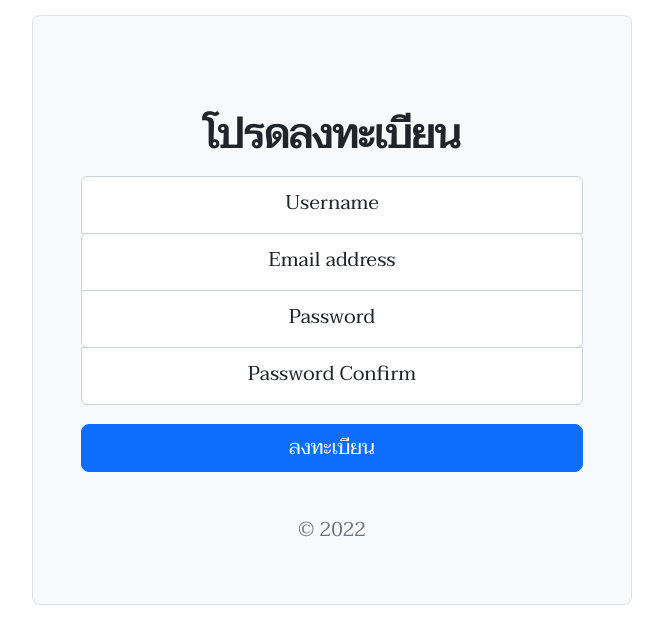
After one commit to jor2818/SHOKI-RSI, a Flask app: template shoki/templates/signup.html in a window 1280 px wide. The commit adds this page. Shown: the top 644 px of the page, without its empty margins (308-971 px from the left). Run offline with Flask 2, Linux system fonts and the light colour scheme; the template is opened without the code that fills it: most values are stand-ins (such as "Sample title", 1, 10 or a date in 2020); some libraries are stand-ins or nearby versions.

Commit message:
commit signup and home

```diff
--- a/app.py
+++ b/app.py
@@ -1,5 +1,4 @@
 from shoki import create_app
-
 
 if __name__ == '__main__':
     app = create_app()
--- a/shoki/__init__.py
+++ b/shoki/__init__.py
@@ -24,7 +24,7 @@ def create_app():
     Migrate(app,db)
 
 
-    #from .views import views
+    from .views import views
     #from .tripgen import tripgen
     #from .tripdist import tripdist
     #from .tripass import tripass
@@ -33,7 +33,7 @@ def create_app():
     #from .shortpath import shortpath
 
     # create the Views Blueprint
-    #app.register_blueprint(views, url_prefix='/')
+    app.register_blueprint(views, url_prefix='/')
     #app.register_blueprint(tripgen, url_prefix='/')
     #app.register_blueprint(tripdist, url_prefix='/')
     #app.register_blueprint(tripass, url_prefix='/')
--- a/shoki/static/css/styles.css
+++ b/shoki/static/css/styles.css
@@ -74,7 +74,7 @@ footer, header, hgroup, menu, nav, section {
 }
 body {
 	line-height: 1;
-    font-family: 'Tavirajregular', serif;
+    font-family: 'tavirajregular', serif;
 	font-size: 20px;
 }
 ol, ul {
@@ -92,3 +92,36 @@ table {
 	border-collapse: collapse;
 	border-spacing: 0;
 }
+
+.form-signup {
+    width: 100%;
+    max-width: 630px;
+    padding: 15px;
+    margin: auto;
+  }
+
+.form-signup .checkbox {
+    font-weight: 400;
+  }
+
+.form-signup .form-floating:focus-within {
+    z-index: 2;
+  }
+
+.form-signup input[type="text"] {
+    margin-bottom: -1px;
+    border-bottom-right-radius: 0;
+    border-bottom-left-radius: 0;
+  }
+
+.form-signup input[type="email"] {
+    margin-bottom: -1px;
+    border-bottom-right-radius: 0;
+    border-bottom-left-radius: 0;
+  }
+
+.form-signup input[type="password"] {
+    margin-bottom: -1px;
+    border-top-left-radius: 0;
+    border-top-right-radius: 0;
+  }
--- a/shoki/templates/base.html
+++ b/shoki/templates/base.html
@@ -14,13 +14,6 @@
 
     {% block content%}{% endblock%}
 
-
-    <div>
-        <footer class="d-flex flex-wrap justify-content-between align-items-center py-3 my-4 border-top">
-            <p class="col-md-4 mb-0 text-mute" style="font-size:20px">&copy; 2022 RSI, RMUTI</p>
-        </footer>
-    </div>
-
     <script src="{{ url_for('static', filename='js/bootstrap.bundle.min.js')}}"></script>
 </body>
 </html>
--- /dev/null
+++ b/shoki/templates/signup.html
@@ -0,0 +1,37 @@
+{% extends "base.html" %}
+{% block title%}{{ name }}{% endblock %}
+
+{% block content %}
+
+<main class="form-signup">
+  <div class="contrainer text-center">
+    <form action="#" method="post" class="p-4 p-md-5 border rounded-3 bg-light" >
+
+      <h1 class="h1 mb-3 fw-bold mt-5">โปรดลงทะเบียน</h1>
+
+      <div class="form-floating">
+        <input type="text" class="form-control" id="floatingInput" name="username" placeholder="username" required/>
+        <label for="floatingInput">Username</label>
+      </div>
+      <div class="form-floating">
+        <input type="email" class="form-control" id="floatingInput" name="email" placeholder="name@example.com" required/>
+        <label for="floatingInput">Email address</label>
+      </div>
+      <div class="form-floating">
+        <input type="password" class="form-control" id="floatingPassword" name="password" placeholder="Password" required/>
+        <label for="floatingPassword">Password</label>
+      </div>
+      <div class="form-floating">
+        <input type="password" class="form-control" id="floatingPassword" name="confirmed_password" placeholder="Password Confirm" required/>
+        <label for="floatingPassword">Password Confirm</label>
+      </div>
+
+      <br>
+      <button class="w-100 btn btn-lg btn-primary" type="submit">ลงทะเบียน</button>
+      <p class="mt-5 mb-3 text-muted">&copy; 2022</p>
+    </form>
+  </div>
+
+</main>
+
+{% endblock %}
```
Also changed, not shown: requirements.txt (added, +14 -0 lines), shoki/models.py (+7 -5 lines), shoki/templates/home.html (added, +30 -0 lines), shoki/views.py (added, +13 -0 lines).
